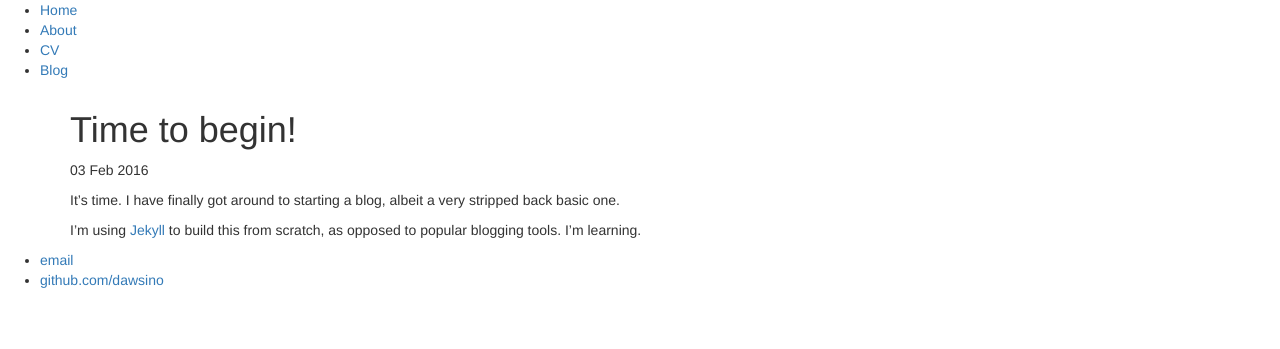
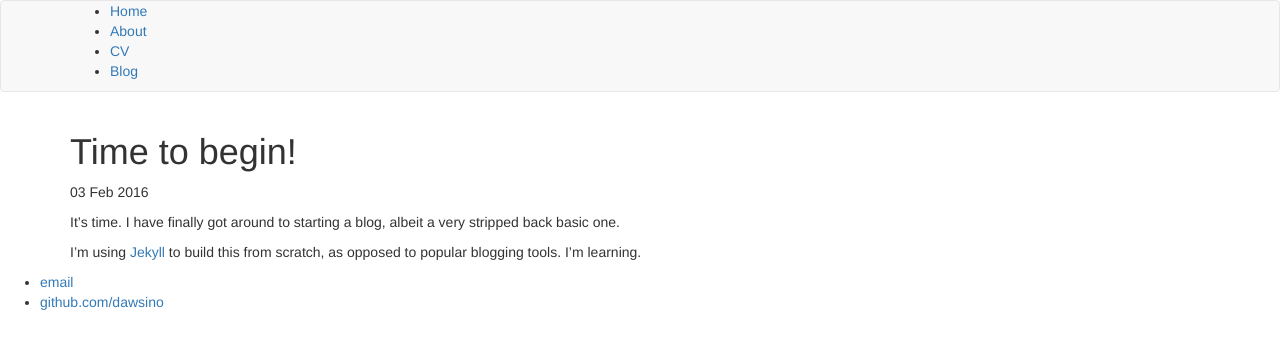
Before and after one commit to dawsino/dawsino.github.io, a Jekyll site: the page built from _posts/2016-02-03-time-to-begin.md, in a window 1280 px wide. Shown: the top 349 px of the page. Built offline with Jekyll 4.4.1, drawn with Linux system fonts in a browser that asks for light colours.

Commit message:
navbar starter

```diff
--- a/_layouts/default.html
+++ b/_layouts/default.html
@@ -2,13 +2,16 @@
 	<html>
   {% include head.html %}
 	<body>
-			<nav>
-	    		<ul>
+			<nav class="navbar navbar-default">
+				<div class="container">
+					<ul>
 	        		<li><a href="/">Home</a></li>
 		        	<li><a href="/about">About</a></li>
 	        		<li><a href="/cv">CV</a></li>
 	        		<li><a href="/blog">Blog</a></li>
 	    		</ul>
+				</div>
+
 			</nav>
 			<div class="container">
 
```
